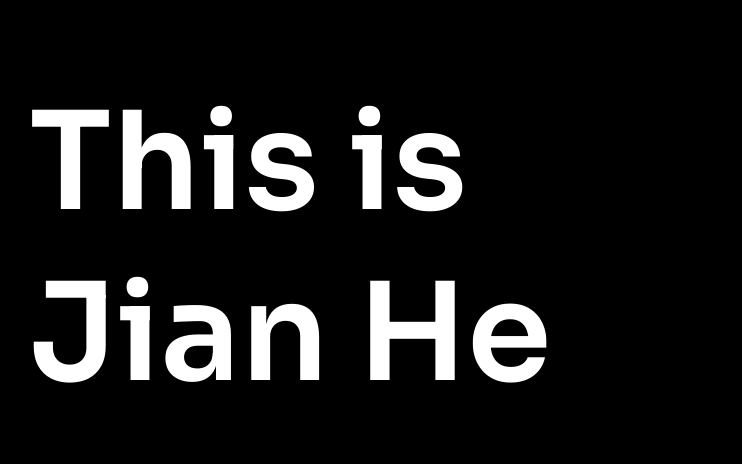
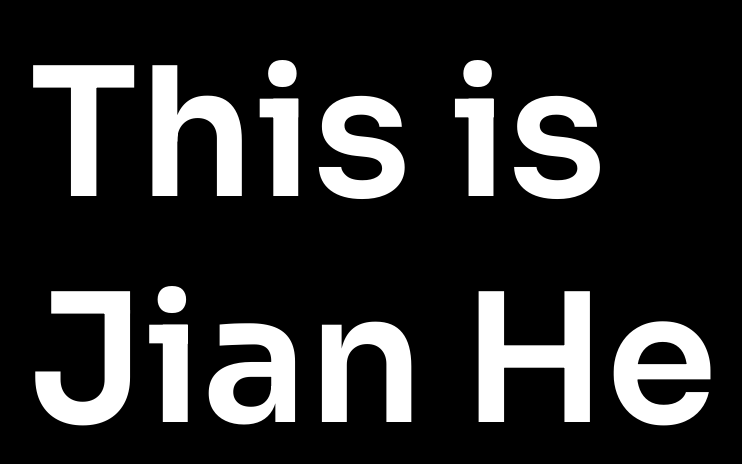
Before and after one commit to hexiaok/my-site, a React (Create React App) app: page / in a window 1280 px wide. Shown: the part 152-616 px from the top of the page, without its empty margins (51-793 px from the left). Built offline with nearby package versions, Linux system fonts and the light colour scheme.

Commit message:
update the text font size behavior

```diff
--- a/src/GlobeComponent.css
+++ b/src/GlobeComponent.css
@@ -49,10 +49,13 @@
   height: 100vh;
   background-color: black;
   overflow: hidden; /* Ensure content outside is hidden */
+  display: flex; /* Use flexbox for desktop layout */
+  align-items: center; /* Center vertically */
+  justify-content: flex-start; /* Align content to start */
 }
 
 .globe-container {
-  position: absolute;
+  position: absolute; /* Keep absolute for precise positioning relative to layout */
   top: 0;
   left: 50vw; /* Position to the right half */
   width: 50vw; /* Occupy half the screen width */
@@ -66,12 +69,14 @@
 }
 
 .hero-section {
-  position: absolute;
-  left: 80px;
-  top: 50%;
-  transform: translateY(-50%);
+  position: relative; /* Change to relative within flex container */
+  left: 0;
+  top: 0;
+  transform: none; /* Remove transform as flexbox handles centering */
   z-index: 2; /* Text is in front of globe */
   transition: opacity 0.5s ease-out, visibility 0.5s ease-out;
+  width: 60vw; /* Occupy 60% of the whole screen width */
+  padding-left: 80px; /* Original left padding */
 }
 
 .hero-section.fade-out {
@@ -81,7 +86,7 @@
 
 .hero-text {
   font-family: 'Sora', sans-serif;
-  font-size: 136px;
+  font-size: clamp(50px, 14vw, 200px); /* Responsive font size for 60vw width */
   font-weight: 700; /* Bold */
   color: white;
   line-height: normal;
@@ -98,7 +103,7 @@
   top: 50%;
   transform: translateY(-50%);
   z-index: 2; /* In front of globe */
-  width: calc(50% - 80px); /* Occupy left half, adjusted for left padding */
+  width: calc(60vw - 80px); /* Occupy left 60%, adjusted for left padding */
   color: white;
   font-family: 'Sora', sans-serif;
 }
@@ -152,7 +157,8 @@
   }
 
   .hero-text {
-    font-size: 84px; /* Adjust font size for mobile */
+    font-size: clamp(30px, 75vw, 60px); /* Adjusted clamp for better wrapping */
+    text-align: center; /* Center align text */
   }
 }
 
```
